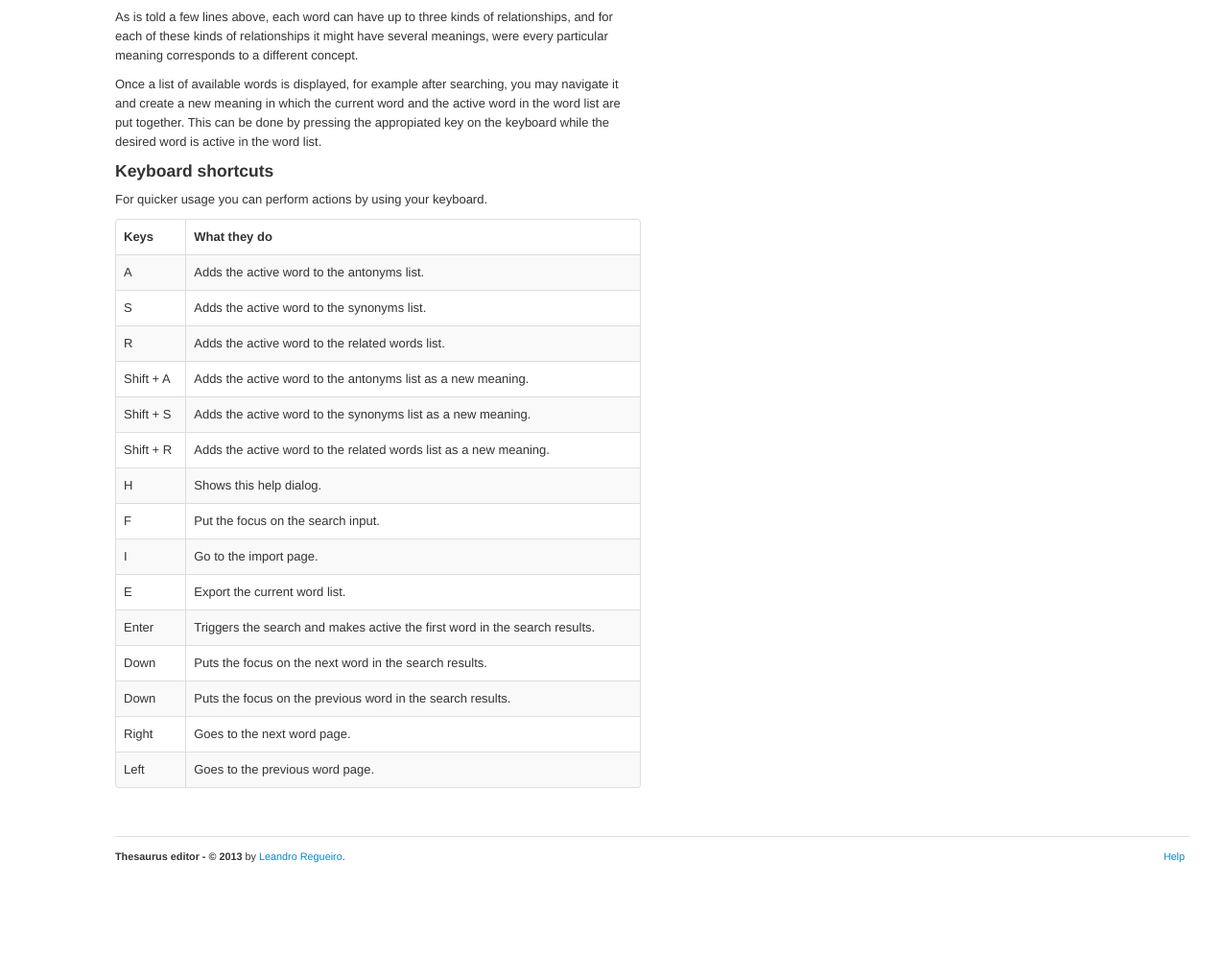
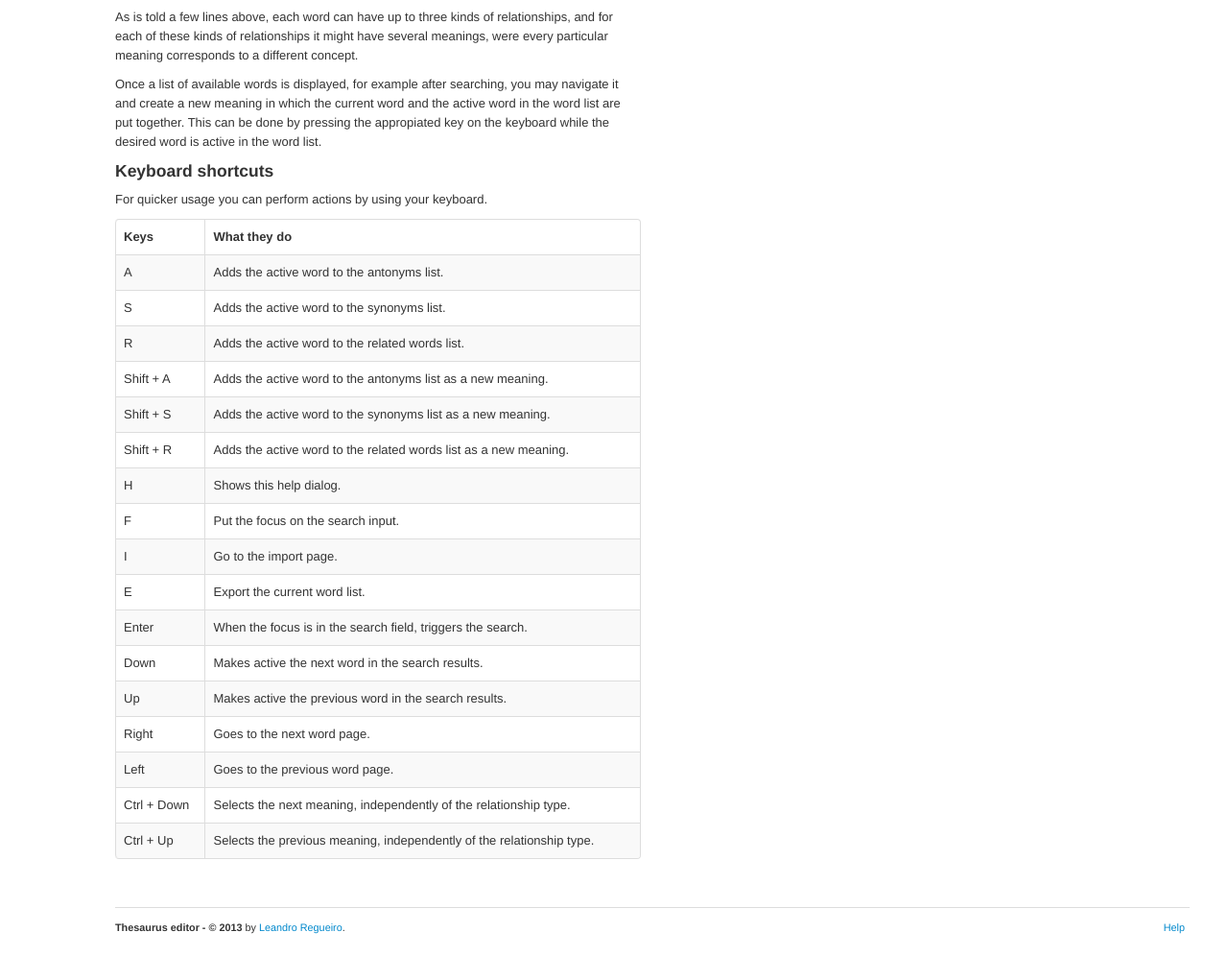
Before and after one commit to unho/thesaurus_editor, a Django app: template thesaurus/templates/help.html in a window 1280 px wide. Shown: the part 820-1816 px from the top of the page at 96% size. Before the commit the page ends 1719 px from the top, so only its background shows below. Run offline with Django 3.2, Linux system fonts and the light colour scheme; the template is opened without the code that fills it, so the values that code supplies are empty; parts of the project's set-up code (start-up, migrations or seed data) failed here and were passed over.

Commit message:
Fixes in the help shortcuts table

```diff
--- a/thesaurus/templates/help.html
+++ b/thesaurus/templates/help.html
@@ -113,15 +113,15 @@ Thesaurus-editor. If not, see <http://www.gnu.org/licenses/>.
                 </tr>
                 <tr>
                     <td>{% blocktrans %}Enter{% endblocktrans %}</td>
-                    <td>{% blocktrans %}Triggers the search and makes active the first word in the search results.{% endblocktrans %}</td>
+                    <td>{% blocktrans %}When the focus is in the search field, triggers the search.{% endblocktrans %}</td>
                 </tr>
                 <tr>
                     <td>{% blocktrans %}Down{% endblocktrans %}</td>
-                    <td>{% blocktrans %}Puts the focus on the next word in the search results.{% endblocktrans %}</td>
+                    <td>{% blocktrans %}Makes active the next word in the search results.{% endblocktrans %}</td>
                 </tr>
                 <tr>
-                    <td>{% blocktrans %}Down{% endblocktrans %}</td>
-                    <td>{% blocktrans %}Puts the focus on the previous word in the search results.{% endblocktrans %}</td>
+                    <td>{% blocktrans %}Up{% endblocktrans %}</td>
+                    <td>{% blocktrans %}Makes active the previous word in the search results.{% endblocktrans %}</td>
                 </tr>
                 <tr>
                     <td>{% blocktrans %}Right{% endblocktrans %}</td>
@@ -131,6 +131,14 @@ Thesaurus-editor. If not, see <http://www.gnu.org/licenses/>.
                     <td>{% blocktrans %}Left{% endblocktrans %}</td>
                     <td>{% blocktrans %}Goes to the previous word page.{% endblocktrans %}</td>
                 </tr>
+                <tr>
+                    <td>{% blocktrans %}Ctrl + Down{% endblocktrans %}</td>
+                    <td>{% blocktrans %}Selects the next meaning, independently of the relationship type.{% endblocktrans %}</td>
+                </tr>
+                <tr>
+                    <td>{% blocktrans %}Ctrl + Up{% endblocktrans %}</td>
+                    <td>{% blocktrans %}Selects the previous meaning, independently of the relationship type.{% endblocktrans %}</td>
+                </tr>
             </table>
 
         </div>
```
